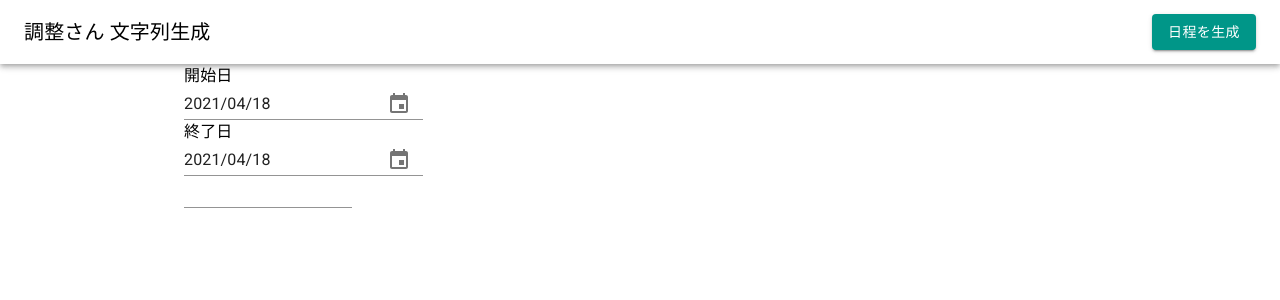
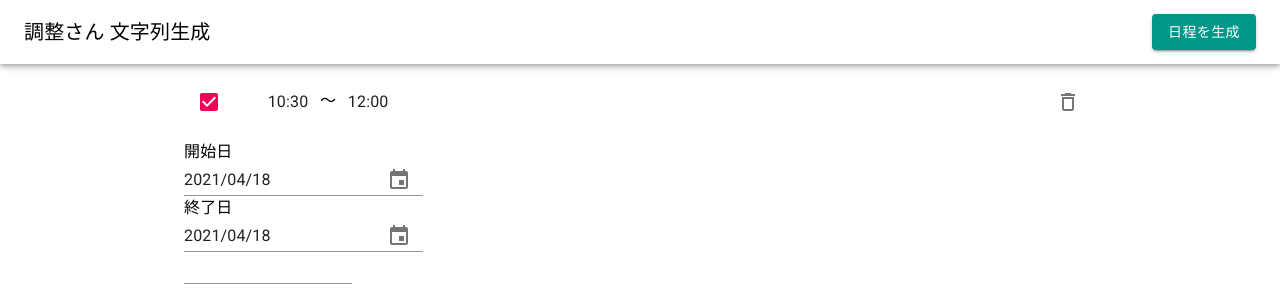
Before and after one commit to YutaNakamizo/chouseisan-opgen, a React app: page / in a window 1280 px wide. Shown: the top 300 px of the page. Built offline with nearby package versions, Linux system fonts and the light colour scheme.

Commit message:
時間帯選択 UI 作成 (オン / オフ切り替え実装)

```diff
--- a/src/App.js
+++ b/src/App.js
@@ -11,7 +11,8 @@ import '@fontsource/roboto';
 
 import { Header } from '~/components/Header';
 import { Main } from '~/components/Main';
-import { InputArea } from '~/components/InputArea';
+import { StepDate } from '~/components/StepDate';
+import { StepPresets } from '~/components/StepPresets';
 import { OutputArea } from '~/components/OutputArea';
 
 const theme = createMuiTheme({
@@ -23,7 +24,17 @@ const theme = createMuiTheme({
 });
 
 function App() {
+  const [ dailyOptions, setDailyOptions ] = useState([{
+    startTime: new Date(1970, 0, 1, 10, 30),
+    endTime: new Date(1970, 0, 1, 12, 0),
+    enabled: true,
+  }]);
   const [ text, setText ] = useState('');
+
+  const handleDailyOptionChange = options => {
+    console.log(options);
+    setDailyOptions(options);
+  };
 
   const startDateRef = useRef();
   const handleSDateChange = date => {
@@ -99,7 +110,12 @@ function App() {
 
         <Main
         >
-          <InputArea
+          <StepPresets
+            options={dailyOptions}
+            onChange={handleDailyOptionChange}
+          />
+
+          <StepDate
             onSDateChange={handleSDateChange}
             onEDateChange={handleEDateChange}
           />
--- a/src/components/InputArea.js
+++ b/src/components/StepDate.js
@@ -24,7 +24,7 @@ class ExDateFnsUtils extends DateFnsUtils {
   }
 };
 
-export const InputArea = ({
+export const StepDate = ({
   onSDateChange = function() {},
   onEDateChange = function() {},
   ...props
--- /dev/null
+++ b/src/components/StepPresets.js
@@ -0,0 +1,67 @@
+import React, {
+  useState,
+  useEffect,
+} from 'react';
+import {
+  List,
+} from '@material-ui/core';
+import { StepPresetsOption } from '~/components/StepPresetsOption';
+
+export const StepPresets = ({
+  options = [],
+  onChange = function() {},
+  ...props
+}) => {
+  const handleChange = (index, value) => {
+    const _options = [
+      ...options,
+    ];
+    _options[index] = {
+      ...options[index],
+      enabled: value,
+    };
+    onChange(_options);
+  };
+
+  const handleStartTimeChange = (index, value) => {
+    const _options = [
+      ...options,
+    ];
+    _options[index] = {
+      ...options[index],
+      startTime: value,
+    };
+    onChange(_options);
+  };
+
+  const handleEndTimeChange = (index, value) => {
+    const _options = [
+      ...options,
+    ];
+    _options[index] = {
+      ...options[index],
+      endTime: value,
+    };
+    onChange(_options);
+  };
+
+  return (
+    <List
+    >
+      {options.map((option, index) => (
+        <StepPresetsOption
+          {...option}
+          onStartTimeChange={value => {
+            handleStartTimeChange(index, value);
+          }}
+          onEndTimeChange={value => {
+            handleEndTimeChange(index, value);
+          }}
+          onChange={value => {
+            handleChange(index, value);
+          }}
+        />
+      ))}
+    </List>
+  );
+};
--- /dev/null
+++ b/src/components/StepPresetsOption.js
@@ -0,0 +1,76 @@
+import React from 'react';
+import {
+  ListItem,
+  ListItemIcon,
+  ListItemSecondaryAction,
+  ListItemText,
+  Checkbox,
+  IconButton,
+  Button,
+  Typography,
+} from '@material-ui/core';
+import DeleteOutlineIcon from '@material-ui/icons/DeleteOutline';
+
+const formatDate2Time = date => {
+  return `${('0' + date.getHours()).slice(-2)}:${('0' + date.getMinutes()).slice(-2)}`;
+};
+
+export const StepPresetsOption = ({
+  startTime,
+  endTime,
+  enabled,
+  onStartTimeChange = function() {},
+  onEndTimeChange = function() {},
+  onChange = function() {},
+  ...props
+}) => {
+  return (
+    <ListItem
+    >
+      <ListItemIcon
+      >
+        <Checkbox
+          edge="start"
+          checked={enabled}
+          onClick={e => {
+            onChange(!enabled);
+          }}
+        />
+      </ListItemIcon>
+      <ListItemText
+        primary={(
+          <>
+            <Button
+              variant="text"
+            >
+              <Typography
+                variant="body1"
+              >
+                {formatDate2Time(startTime)}
+              </Typography>
+            </Button>
+            〜
+            <Button
+              variant="text"
+            >
+              <Typography
+                variant="body1"
+              >
+                {formatDate2Time(endTime)}
+              </Typography>
+            </Button>
+          </>
+        )}
+      />
+      <ListItemSecondaryAction
+      >
+        <IconButton
+          edge="end"
+        >
+          <DeleteOutlineIcon
+          />
+        </IconButton>
+      </ListItemSecondaryAction>
+    </ListItem>
+  );
+};
```
